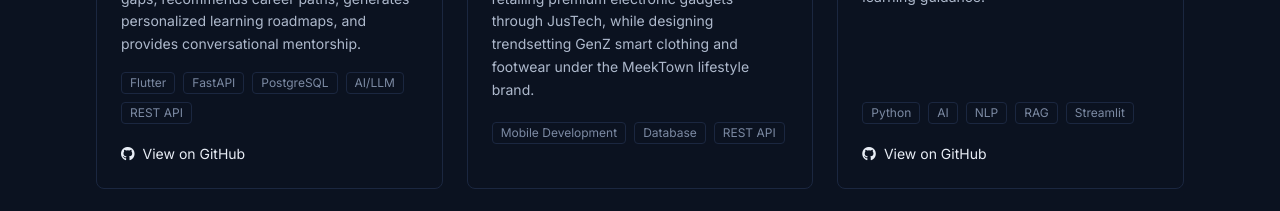
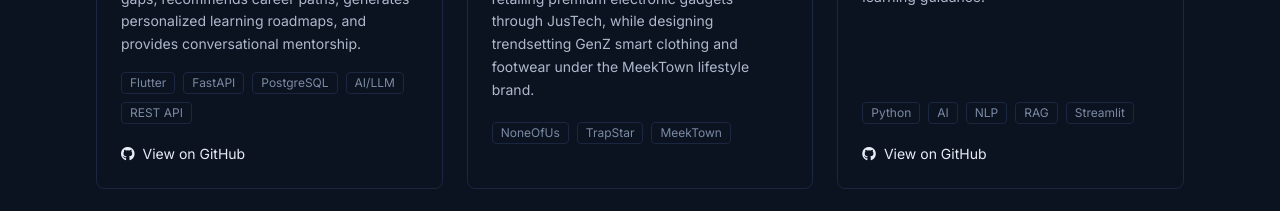
Before and after one commit to Justine-Xagmi/Justine-Portfolio-Blog, a plain HTML site: page index.html in a window 1280 px wide. Shown: the part 2740-2951 px from the top of the page. Drawn offline with nearby package versions, Linux system fonts and the light colour scheme.

Commit message:
Update portfolio projects content

```diff
--- a/index.html
+++ b/index.html
@@ -509,9 +509,9 @@
                  GenZ smart clothing and footwear under the MeekTown lifestyle brand.
               </p>
               <div class="flex flex-wrap gap-2 mb-5">
-                <span class="text-xs text-mist-500 border border-ink-700 rounded px-2 py-0.5">Mobile Development</span>
-                <span class="text-xs text-mist-500 border border-ink-700 rounded px-2 py-0.5">Database</span>
-                <span class="text-xs text-mist-500 border border-ink-700 rounded px-2 py-0.5">REST API</span>
+                <span class="text-xs text-mist-500 border border-ink-700 rounded px-2 py-0.5">NoneOfUs</span>
+                <span class="text-xs text-mist-500 border border-ink-700 rounded px-2 py-0.5">TrapStar</span>
+                <span class="text-xs text-mist-500 border border-ink-700 rounded px-2 py-0.5">MeekTown</span>
               </div>
             </div>
           </article>
```
